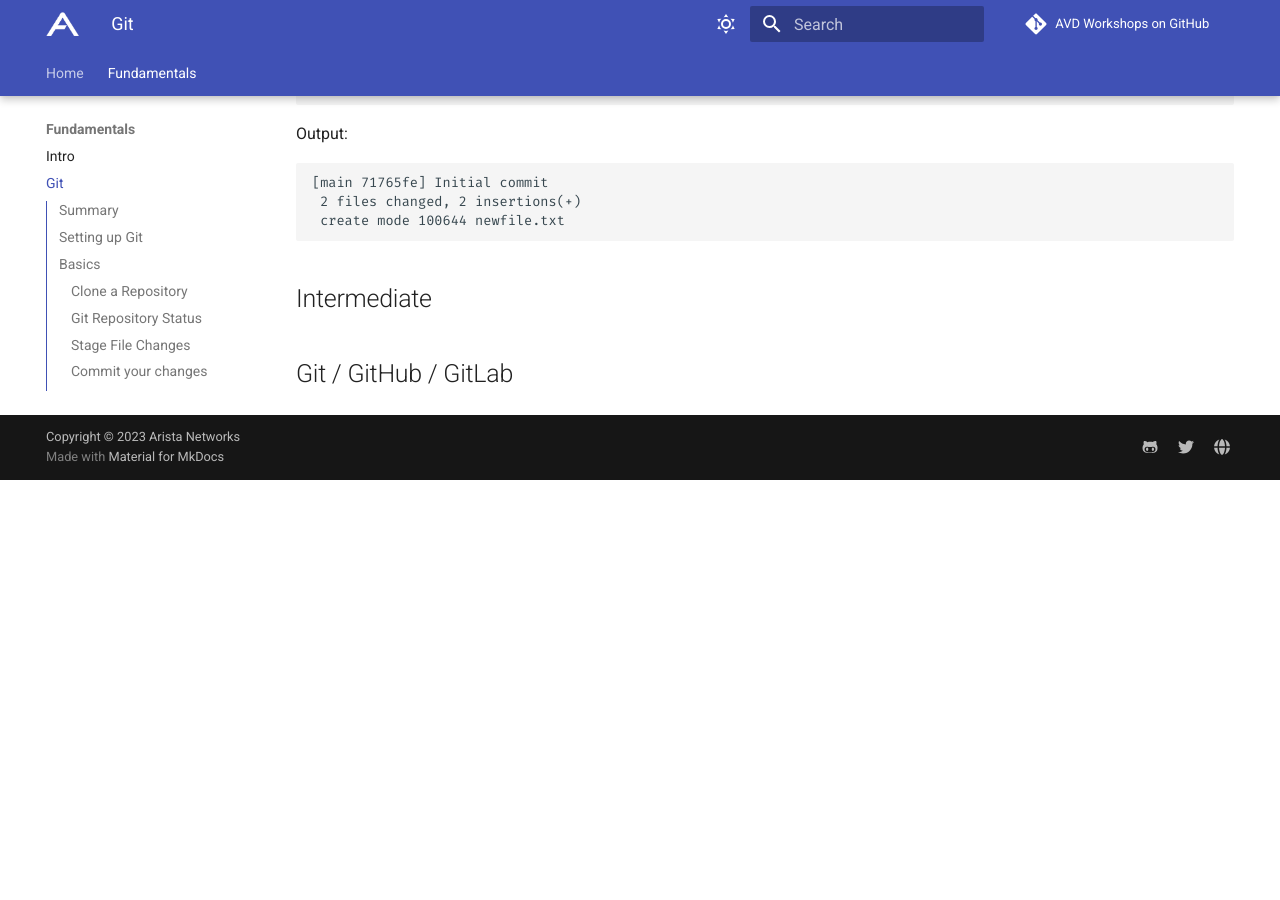
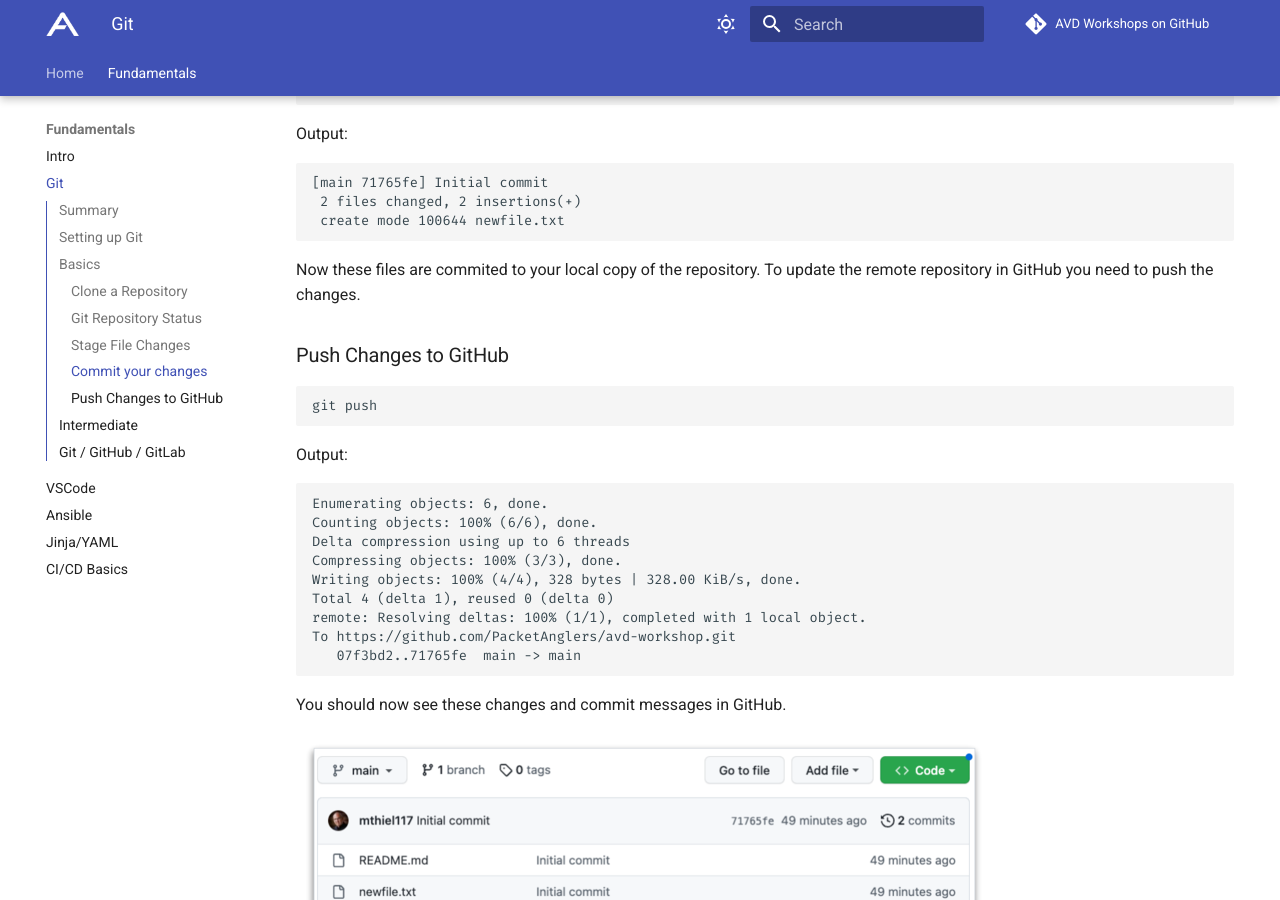
Before and after one commit to aristanetworks/avd-workshops, an MkDocs documentation site: the page built from workshops/git.md, in a window 1280 px wide and 900 px high, scrolled down 2633 px. Built offline with MkDocs 1.6.1 and Material for MkDocs 9.7.7, drawn with Linux system fonts in a browser that asks for light colours; comment, search, counter and statistics services are not loaded; before the commit the page ends 3113 px from its top, so only the background shows below that; some of the changed text lies outside the part shown.

Commit message:
added Git commit image

````diff
--- a/workshops/git.md
+++ b/workshops/git.md
@@ -19,7 +19,7 @@ git config --global user.email "name@example.com"
 
 ### Clone a Repository
 
-Navigate to the following GitHub repository https://github.com/PacketAnglers/avd-workshop.  Click on the `Code` button and copy the URL.
+GitHub is a public site to store code repositories. Navigate to the following example repository [https://github.com/PacketAnglers/avd-workshop](https://github.com/PacketAnglers/avd-workshop). Click on the green `Code` button and copy the URL.
 
 ![Git Clone](assets/images/git_clone.png)
 
@@ -114,6 +114,32 @@ Output:
  create mode 100644 newfile.txt
 ```
 
+Now these files are commited to your local copy of the repository.  To update the remote repository in GitHub you need to push the changes.
+
+### Push Changes to GitHub
+
+``` bash
+git push
+```
+
+Output:
+
+``` text
+Enumerating objects: 6, done.
+Counting objects: 100% (6/6), done.
+Delta compression using up to 6 threads
+Compressing objects: 100% (3/3), done.
+Writing objects: 100% (4/4), 328 bytes | 328.00 KiB/s, done.
+Total 4 (delta 1), reused 0 (delta 0)
+remote: Resolving deltas: 100% (1/1), completed with 1 local object.
+To https://github.com/PacketAnglers/avd-workshop.git
+   07f3bd2..71765fe  main -> main
+```
+
+You should now see these changes and commit messages in GitHub.
+
+![Git Commit](assets/images/git_commit.png)
+
 ## Intermediate
 
 ## Git / GitHub / GitLab
````
Also changed, not shown: workshops/assets/images/git_commit.png (added).
